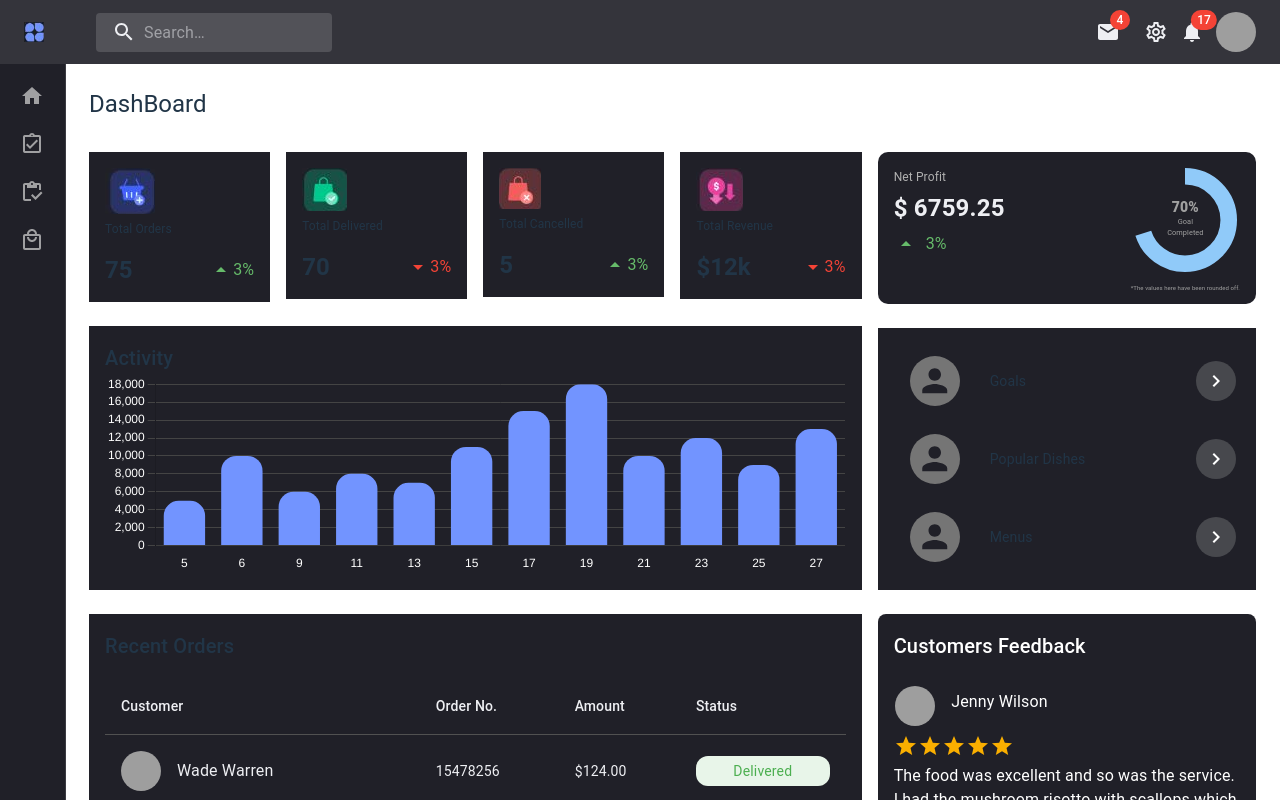
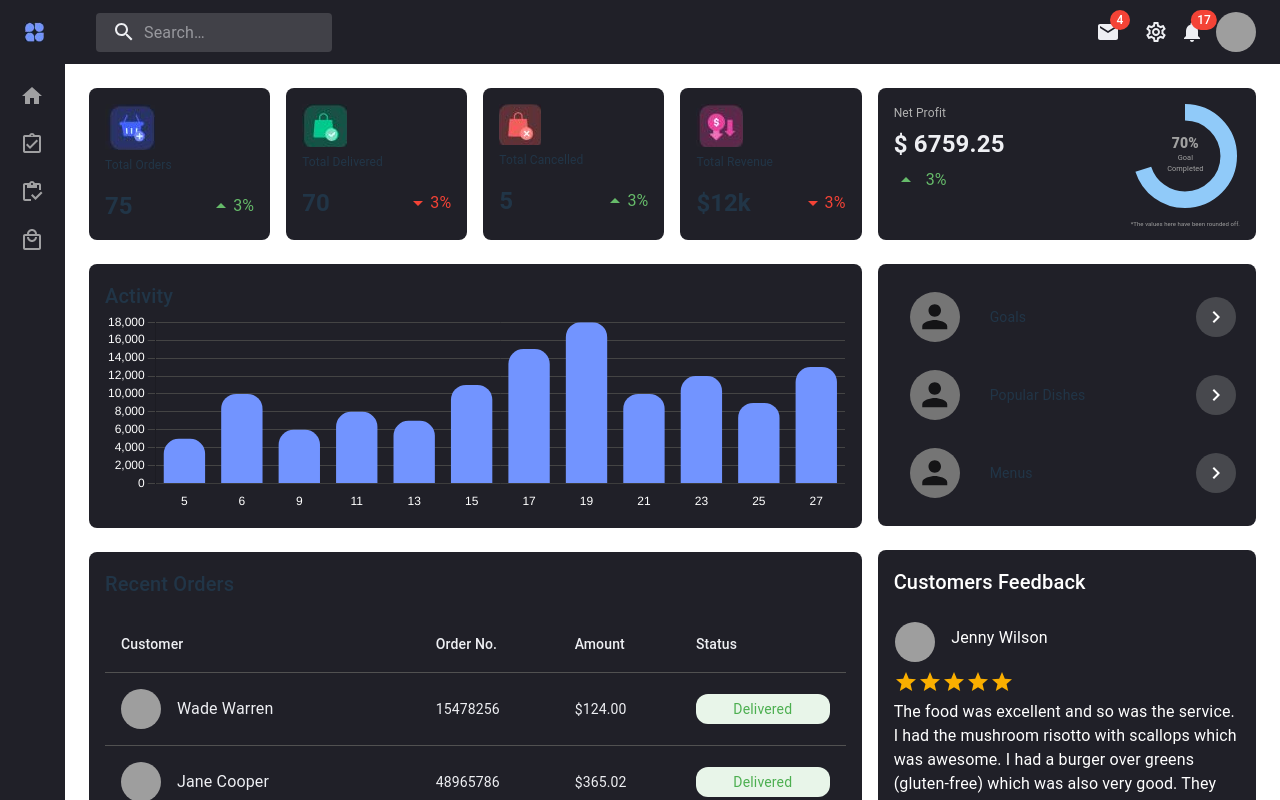
Before and after one commit to NirupanJoe/web-template-dashboard, a React (Vite) app: page /dashboard in a window 1280 px wide. Shown: the top 800 px of the page. Built offline with nearby package versions, Linux system fonts and the light colour scheme; grey boxes are pictures that could not be loaded.

Commit message:
Improved some style.

```diff
--- a/src/App.jsx
+++ b/src/App.jsx
@@ -1,13 +1,14 @@
-import { createTheme, ThemeProvider } from '@mui/material';
+import { Box, createTheme, ThemeProvider } from '@mui/material';
 import './App.css'
 import SideBar from './components/SideBar'
+import Router from './components/Router';
 
 const darkTheme = createTheme({
   palette: {
     mode: 'dark',
     background: {
-      default: '#202028',
-      paper: '#2c2c34',
+      default: '#141416',
+      paper: '#202028',
     },
     text: {
       primary: '#EEEFF3',
@@ -19,7 +20,12 @@ const darkTheme = createTheme({
 function App() {
   return (
     <ThemeProvider theme={darkTheme}>
-      <SideBar />
+      <Box display={{ sx: "block", md: "flex"}}>
+        <SideBar />
+        <Box component="main" sx={{ flexGrow: 1, p: 3 }}>
+          <Router />
+        </Box>
+      </Box>
     </ThemeProvider>
   )
 }
--- a/src/components/ActivityCards.jsx
+++ b/src/components/ActivityCards.jsx
@@ -40,7 +40,7 @@ const options = {
 
 const ActivityChart = () => {
   return (
-    <Box mt={3} bgcolor={'#202028'} padding={2}>
+    <Box mt={3} bgcolor={'#202028'} padding={2} borderRadius={2}>
       <Typography variant="h6">Activity</Typography>
       <Box height={200}>
         <Bar data={data} options={options} />
--- a/src/components/CustomerFeedback.jsx
+++ b/src/components/CustomerFeedback.jsx
@@ -35,7 +35,7 @@ const feedback = [
 ];
 
 const CustomScrollbar = styled('div')({
-  height: '500px',
+  height: '520px',
   overflowY: 'scroll',
   '&::-webkit-scrollbar': {
     width: '6px',
@@ -51,7 +51,7 @@ const CustomScrollbar = styled('div')({
 
 function CustomerFeedback() {
   return (
-    <Box mt={3} height={540} bgcolor={'#202028'} padding={2} borderRadius={2}>
+    <Box mt={3} height={560} bgcolor={'#202028'} padding={2} borderRadius={2}>
       <Typography variant="h6" color="white">Customers Feedback</Typography>
       <CustomScrollbar>
         <List>
--- a/src/components/GoalsSection.jsx
+++ b/src/components/GoalsSection.jsx
@@ -14,7 +14,7 @@ const goals = [
 
 const GoalsSection = () => {
   return (
-    <Box className="goals" mt={1} height={230} bgcolor={'#202028'} padding={2}>
+    <Box className="goals" mt={1} height={230} bgcolor={'#202028'} padding={2} borderRadius={2}>
       <Stack justifyContent={'space-between'} height={'100%'}>
         {goals.map((goal) => (
           <List dense key={goal.text}>
--- a/src/components/NetProfitSection.jsx
+++ b/src/components/NetProfitSection.jsx
@@ -4,7 +4,7 @@ import { Box, CircularProgress, Stack, Typography } from '@mui/material'
 
 const NetProfitSection = () => {
   return (
-    <Box display={'flex'} justifyContent={'space-between'} sx={{ p: 2, mb: 2, borderRadius: '10px', backgroundColor: '#202028', height: '120px' }}>
+    <Box display={'flex'} justifyContent={'space-between'} borderRadius={2} sx={{ p: 2, mb: 2, backgroundColor: '#202028', height: '120px' }}>
       <Box>
         <Typography mb={1} fontSize={12} color="#b0b0b0">Net Profit</Typography>
         <Typography fontSize={"1.5rem"} fontWeight={700} variant='h4' color="textPrimary" gutterBottom>$ 6759.25</Typography>
@@ -20,7 +20,7 @@ const NetProfitSection = () => {
           <Typography variant="body2" fontWeight={800} color="textSecondary">70%</Typography>
           <Typography textAlign='center' fontSize={'46%'} variant="body2" color="textSecondary">Goal Completed</Typography>
         </Box>
-        <Typography variant="caption" color="textSecondary" sx={{ position: 'relative', top: '-30px', fontSize: '10%' }}>
+        <Typography textAlign='center' variant="caption" color="textSecondary" sx={{ position: 'relative', top: '-30px', fontSize: '10%' }}>
           *The values here have been rounded off.
         </Typography>
       </Box>
--- a/src/components/RecentOrders.jsx
+++ b/src/components/RecentOrders.jsx
@@ -53,7 +53,7 @@ const getStatusStyle = (status) => {
 function RecentOrders() {
 
   return (
-    <Box mt={3} bgcolor={'#202028'} padding={2}>
+    <Box mt={3} bgcolor={'#202028'} padding={2} borderRadius={2} height={560}>
       <Typography variant="h6">Recent Orders</Typography>
       <TableContainer sx={{ mt: 2 }} >
         <Table >
--- a/src/components/SideBar.jsx
+++ b/src/components/SideBar.jsx
@@ -1,6 +1,5 @@
 import * as React from 'react';
 import { styled } from '@mui/material/styles';
-import Box from '@mui/material/Box';
 import MuiDrawer from '@mui/material/Drawer';
 import MuiAppBar from '@mui/material/AppBar';
 import List from '@mui/material/List';
@@ -12,7 +11,8 @@ import AssignmentTurnedInOutlinedIcon from '@mui/icons-material/AssignmentTurned
 import InventoryOutlinedIcon from '@mui/icons-material/InventoryOutlined';
 import LocalMallOutlinedIcon from '@mui/icons-material/LocalMallOutlined';
 import NavBar from './NavBar';
-import Router from './Router';
+import { useMediaQuery } from '@mui/material';
+import { useTheme } from '@mui/material/styles';
 
 const drawerWidth = 240;
 
@@ -27,7 +27,7 @@ const closedMixin = (theme) => ({
   [theme.breakpoints.up('sm')]: {
     width: `calc(${theme.spacing(8)} + 1px)`,
   },
-  backgroundColor: "#202028"
+  border: 'none',
 });
 
 const DrawerHeader = styled('div')(({ theme }) => ({
@@ -42,8 +42,8 @@ const DrawerHeader = styled('div')(({ theme }) => ({
 const AppBar = styled(MuiAppBar, {
   shouldForwardProp: (prop) => prop !== 'open',
 })(({ theme }) => ({
+  backgroundImage: 'none',
   zIndex: theme.zIndex.drawer + 1,
-  backgroundColor: "#202028",
   boxShadow: 'none',
   transition: theme.transitions.create(['width', 'margin'], {
     easing: theme.transitions.easing.sharp,
@@ -70,15 +70,25 @@ var items = [
 ]
 
 export default function SideBar() {
-  const [open, setOpen] = React.useState(true);
+  const theme = useTheme();
+  const isMediumScreen = useMediaQuery(theme.breakpoints.down('md'));
+  const [open, setOpen] = React.useState(false);
+
+  React.useEffect(() => {
+    if (isMediumScreen) {
+      setOpen(false);
+    } else {
+      setOpen(true);
+    }
+  }, [isMediumScreen]);
 
   return (
-    <Box sx={{ display: 'flex' }}>
+    <React.Fragment>
       <AppBar position="fixed">
-      <NavBar open={open} setOpen={setOpen}/>
+        <NavBar open={open} setOpen={setOpen} />
       </AppBar>
       <Drawer variant="permanent" style={{ display: !open ? 'none' : 'block' }}>
-      <DrawerHeader />
+        <DrawerHeader />
         <List>
           {items.map(({ key, icon: Icon }) => (
             <ListItem key={key} disablePadding sx={{ display: 'block' }}>
@@ -103,10 +113,6 @@ export default function SideBar() {
           ))}
         </List>
       </Drawer>
-      <Box component="main" sx={{ flexGrow: 1, p: 3 }}>
-        <DrawerHeader />
-        <Router/>
-      </Box>
-    </Box>
+    </React.Fragment>
   );
 }
--- a/src/components/StatisticsCards.jsx
+++ b/src/components/StatisticsCards.jsx
@@ -19,7 +19,7 @@ function StatisticsCards() {
     <Grid container spacing={2}>
       {statistics.map((stat, index) => (
         <Grid item xs={6} md={3} key={index}>
-          <Box bgcolor="#202028" padding={2} className={`stat-card ${stat.color}`}>
+          <Box bgcolor="#202028" padding={2} borderRadius={2} height='120px' className={`stat-card ${stat.color}`}>
             <img src={stat.icon} alt={stat.title} />
             <Typography fontSize={12}>{stat.title}</Typography>
             <Box display="flex" justifyContent="space-between" alignItems="center" mt={2}>
```
